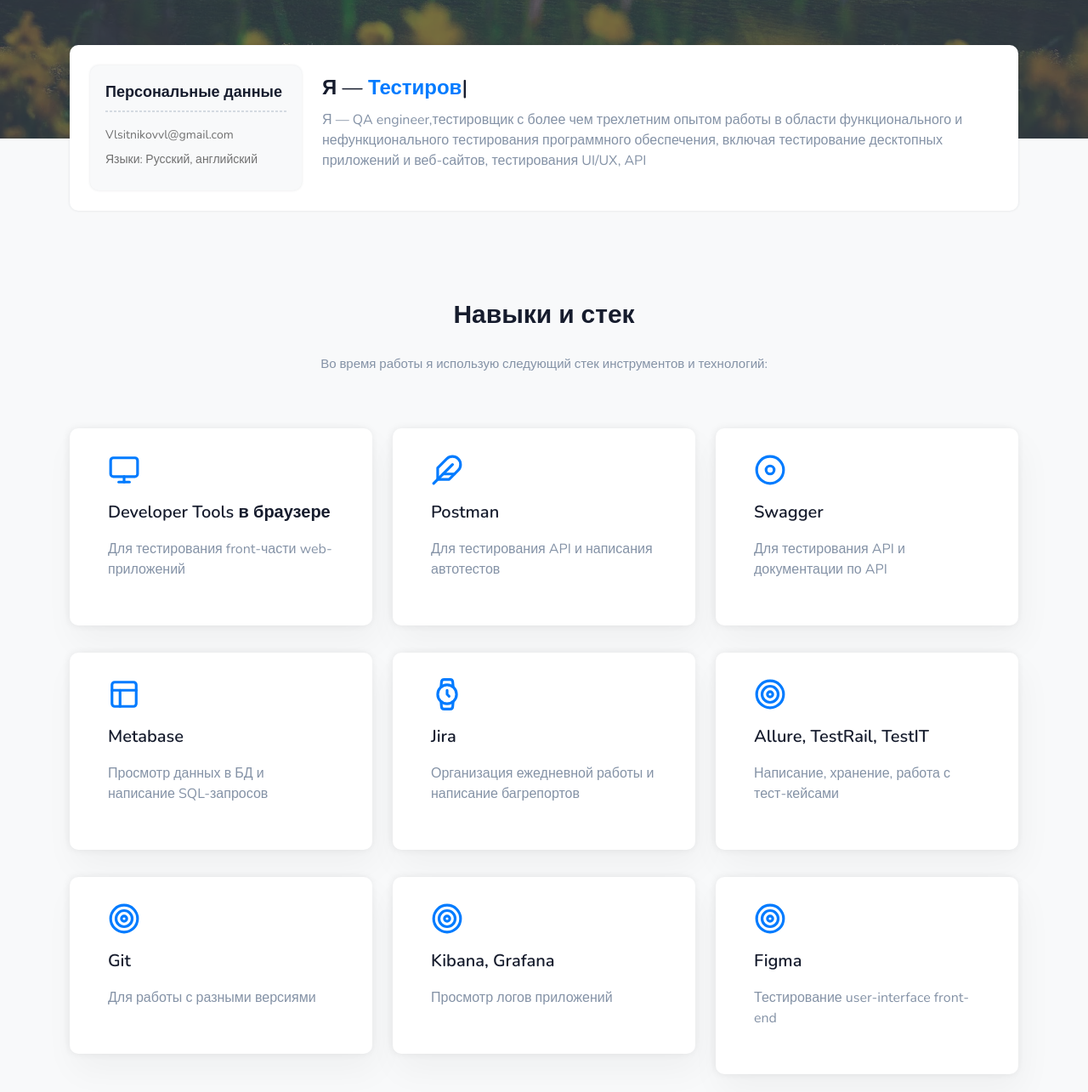
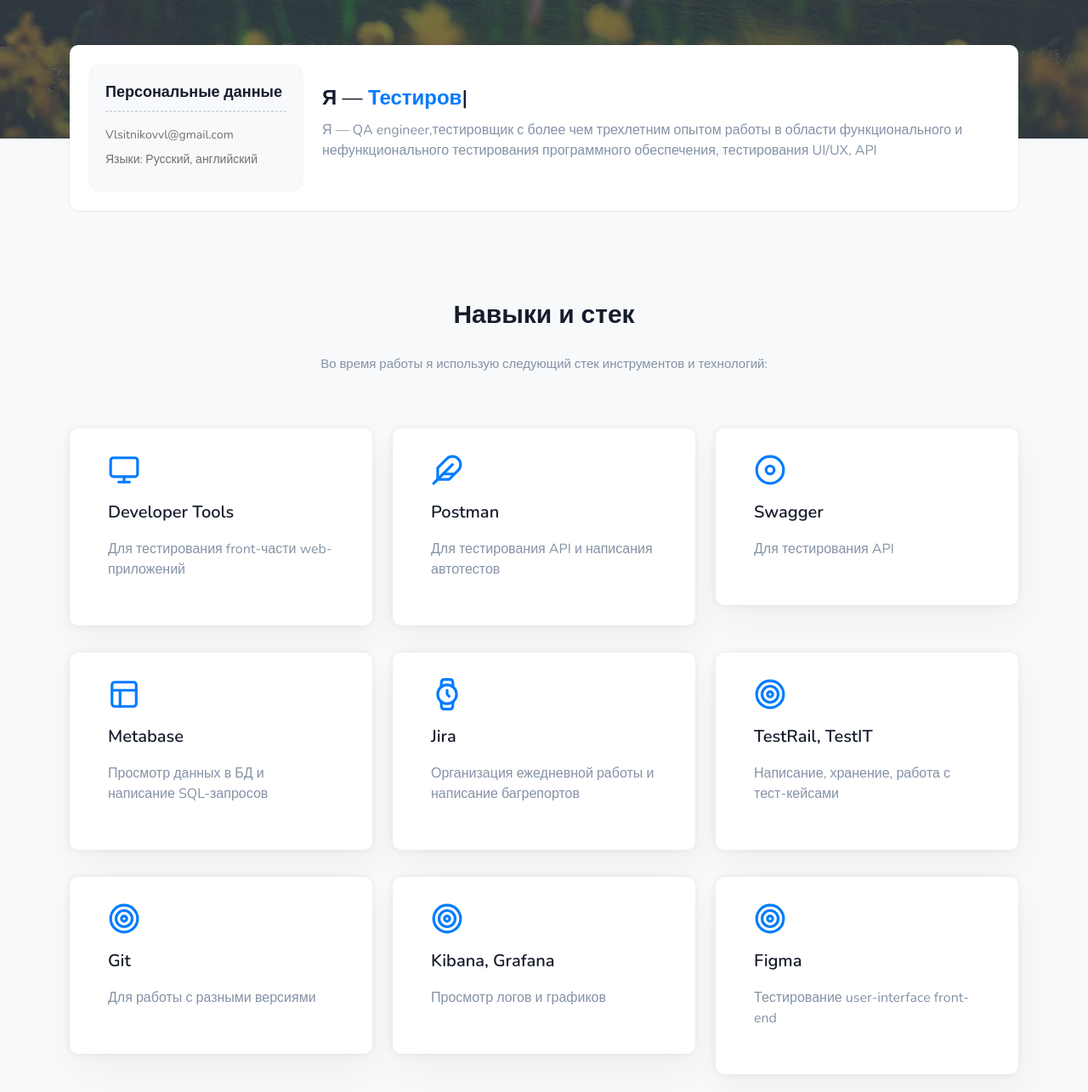
Before and after one commit to VlsitnikovQA/VlsitnikovQA.github.io, a plain HTML site: page index.html in a window 1280 px wide. Shown: the part 642-1927 px from the top of the page at 85% size. Drawn offline with nearby package versions, Linux system fonts and the light colour scheme.

Commit message:
Update index.html

```diff
--- a/index.html
+++ b/index.html
@@ -114,9 +114,7 @@
                                         </h4>
                                         <p class="text-light-muted mt-2">Я — QA engineer,тестировщик с более
                                             чем трехлетним опытом работы в области функционального и нефункционального
-                                            тестирования программного обеспечения, включая тестирование десктопных
-                                            приложений и веб-сайтов,
-                                            тестирования UI/UX, API</p>
+                                            тестирования программного обеспечения, тестирования UI/UX, API</p>
                                     </div><!--end col-->
                                 </div><!--end row-->
                             </div><!--end col-->
@@ -152,7 +150,7 @@
                         <i data-feather="monitor" class="fea icon-md"></i>
                     </div>
                     <div class="services-texts">
-                        <h3 class="title mb-3">Developer Tools в браузере</h3>
+                        <h3 class="title mb-3">Developer Tools</h3>
                         <p class="text-light-muted mb-4">Для тестирования front-части web-приложений</p>
                     </div>
                 </div>
@@ -177,7 +175,7 @@
                     </div>
                     <div class="services-texts">
                         <h3 class="title mb-3">Swagger</h3>
-                        <p class="text-light-muted mb-4">Для тестирования API и документации по API</p>
+                        <p class="text-light-muted mb-4">Для тестирования API</p>
                     </div>
                 </div>
             </div>
@@ -212,7 +210,7 @@
                         <i data-feather="target" class="fea icon-md"></i>
                     </div>
                     <div class="services-texts">
-                        <h3 class="title mb-3">Allure, TestRail, TestIT</h3>
+                        <h3 class="title mb-3">TestRail, TestIT</h3>
                         <p class="text-light-muted mb-4">Написание, хранение, работа с тест-кейсами</p>
                     </div>
                 </div>
@@ -236,7 +234,7 @@
                     </div>
                     <div class="services-texts">
                         <h3 class="title mb-3">Kibana, Grafana</h3>
-                        <p class="text-light-muted mb-4">Просмотр логов приложений</p>
+                        <p class="text-light-muted mb-4">Просмотр логов и графиков</p>
                     </div>
                 </div>
             </div>
```
